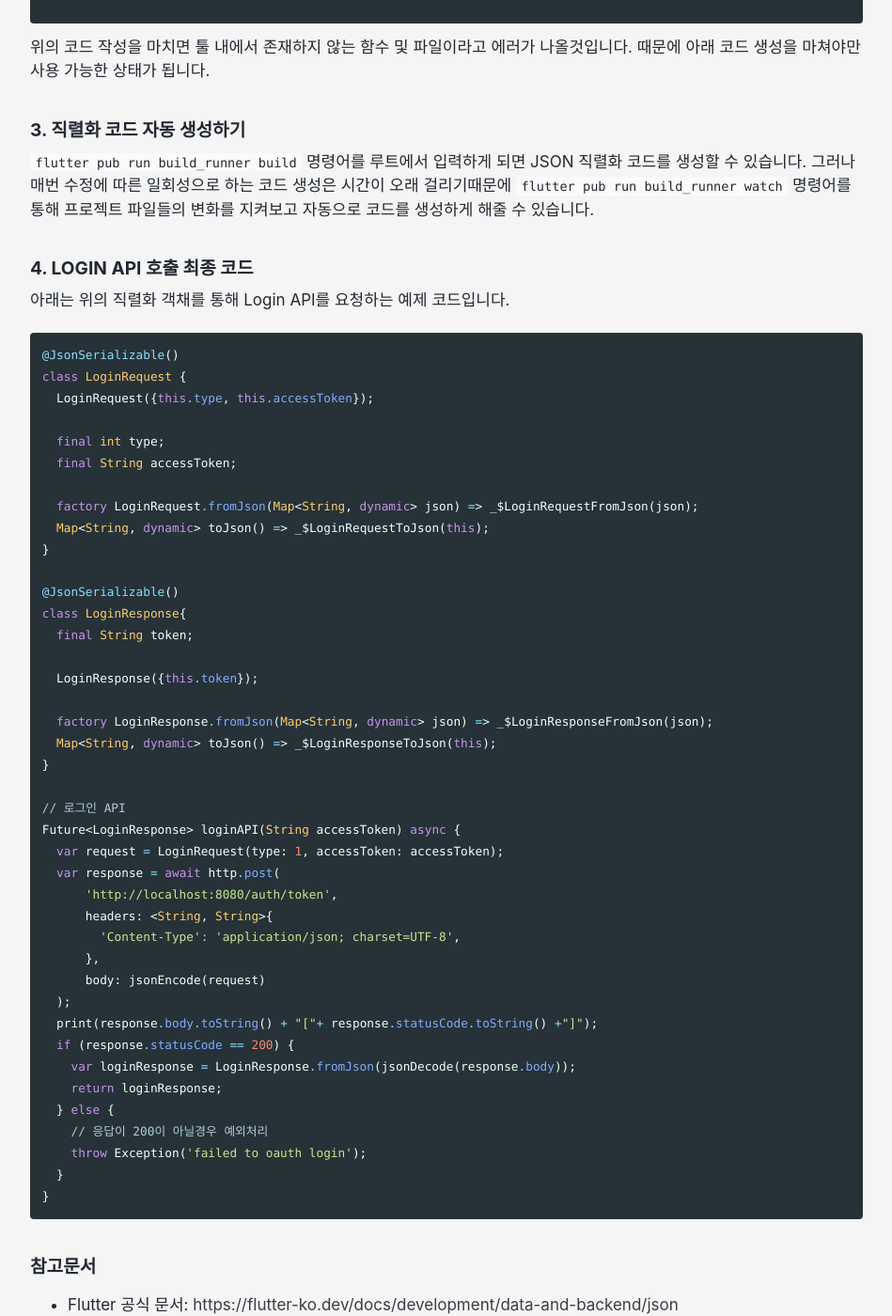
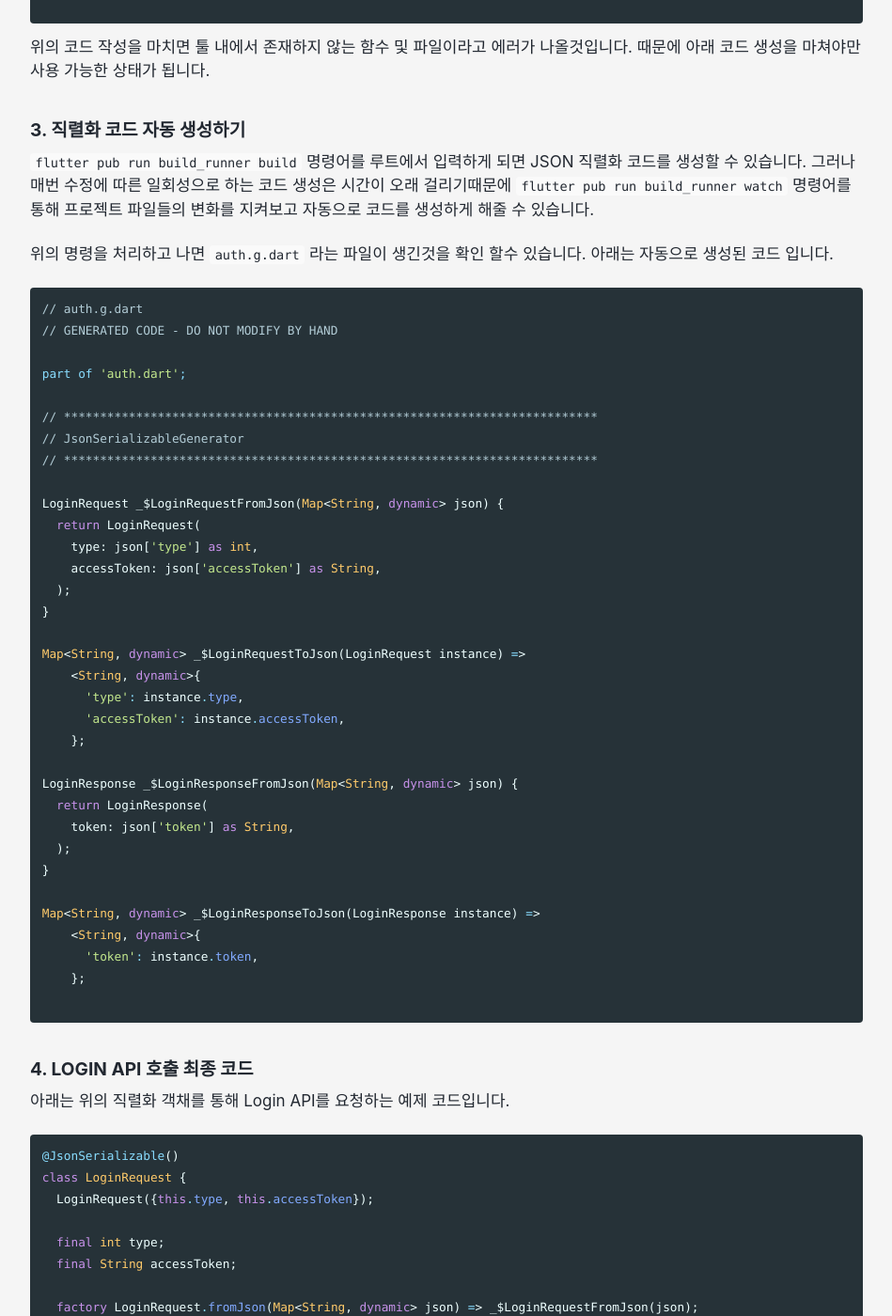
Before and after one commit to gocheat/gocheat.github.io, a Jekyll site: the page built from _posts/2021-03-01-flutter-api.md, in a window 1280 px wide and 1400 px high, scrolled down 1804 px. Shown: the whole window at 94% size, without its empty margins (165-1114 px from the left). Built offline with Jekyll 4.4.1, drawn with Linux system fonts in a browser that asks for light colours; cached includes are drawn as plain includes; some web fonts are replaced; comment, search, counter and statistics services are not loaded; some of the changed text lies outside the part shown.

Commit message:
내용 보완

````diff
--- a/_posts/2021-03-01-flutter-api.md
+++ b/_posts/2021-03-01-flutter-api.md
@@ -33,7 +33,7 @@ dev_dependencies:
 
 ### 2. json_serializable를 통한 요청,응답 직렬화 클래스 생성하기
 
-우선 API 요청 코드를 짜기 위해서는 `Request`,`Response`에 대해 직렬화가 필요한 클래스를 싱성해줍니다.
+우선 API 요청 코드를 짜기 위해서는 `Request`,`Response`에 대해 직렬화가 필요한 클래스를 생성해줍니다.
 
 예를 들어서 로그인 API 를 개발한다고 가정해보겠습니다. 그렇다면 로그인 API 요청할 직렬화 클래스를 아래와 같이 작성합니다.
 
@@ -82,6 +82,44 @@ class LoginResponse{
 
 `flutter pub run build_runner build` 명령어를 루트에서 입력하게 되면 JSON 직렬화 코드를 생성할 수 있습니다. 그러나 매번 수정에 따른 일회성으로 하는 코드 생성은 시간이 오래 걸리기때문에
 `flutter pub run build_runner watch` 명령어를 통해 프로젝트 파일들의 변화를 지켜보고 자동으로 코드를 생성하게 해줄 수 있습니다.
+
+위의 명령을 처리하고 나면 `auth.g.dart` 라는 파일이 생긴것을 확인 할수 있습니다. 아래는 자동으로 생성된 코드 입니다.
+
+```dart
+// auth.g.dart
+// GENERATED CODE - DO NOT MODIFY BY HAND
+
+part of 'auth.dart';
+
+// **************************************************************************
+// JsonSerializableGenerator
+// **************************************************************************
+
+LoginRequest _$LoginRequestFromJson(Map<String, dynamic> json) {
+  return LoginRequest(
+    type: json['type'] as int,
+    accessToken: json['accessToken'] as String,
+  );
+}
+
+Map<String, dynamic> _$LoginRequestToJson(LoginRequest instance) =>
+    <String, dynamic>{
+      'type': instance.type,
+      'accessToken': instance.accessToken,
+    };
+
+LoginResponse _$LoginResponseFromJson(Map<String, dynamic> json) {
+  return LoginResponse(
+    token: json['token'] as String,
+  );
+}
+
+Map<String, dynamic> _$LoginResponseToJson(LoginResponse instance) =>
+    <String, dynamic>{
+      'token': instance.token,
+    };
+
+```
 
 ### 4. LOGIN API 호출 최종 코드
 
````
